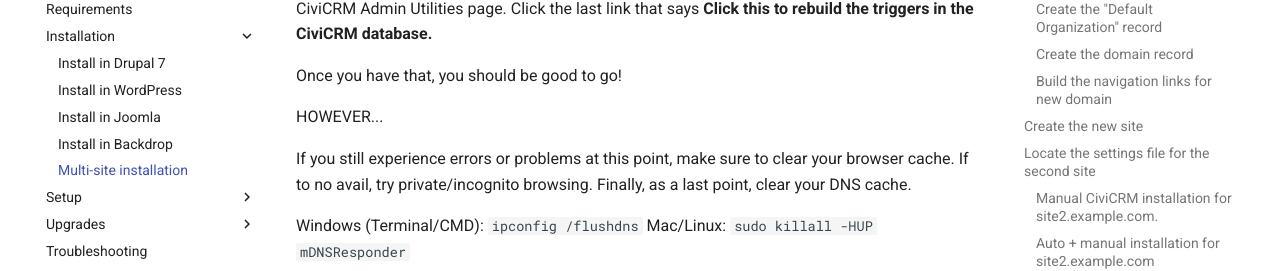
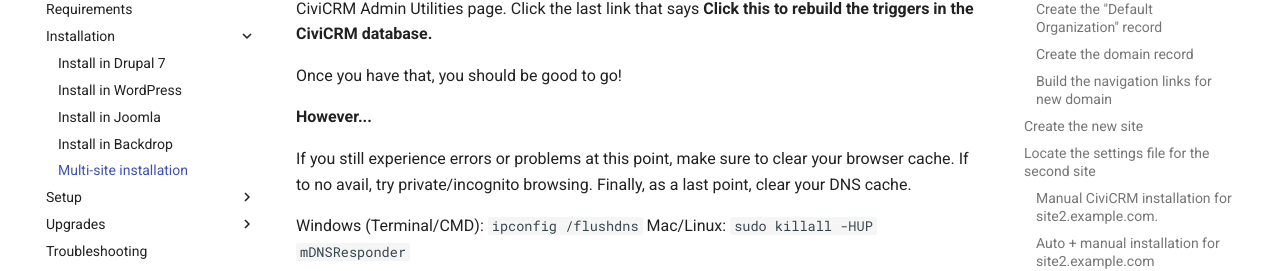
Before and after one commit to civicrm/civicrm-sysadmin-guide, an MkDocs documentation site: the page built from docs/install/multi-site.md, in a window 1280 px wide and 900 px high, scrolled down 4907 px. Shown: the part 153-424 px from the top of the window. Built offline with MkDocs 1.6.1 and Material for MkDocs 9.7.7, drawn with Linux system fonts in a browser that asks for light colours; comment, search, counter and statistics services are not loaded.

```diff
--- a/docs/install/multi-site.md
+++ b/docs/install/multi-site.md
@@ -202,7 +202,7 @@ Scroll to the bottom, find where it says **Miscellaneous Utilities**.
 
 Once you have that, you should be good to go!
 
-HOWEVER...
+**However...**
 
 If you still experience errors or problems at this point, make sure to clear your browser cache. If to no avail, try private/incognito browsing. Finally, as a last point, clear your DNS cache.
 
```
